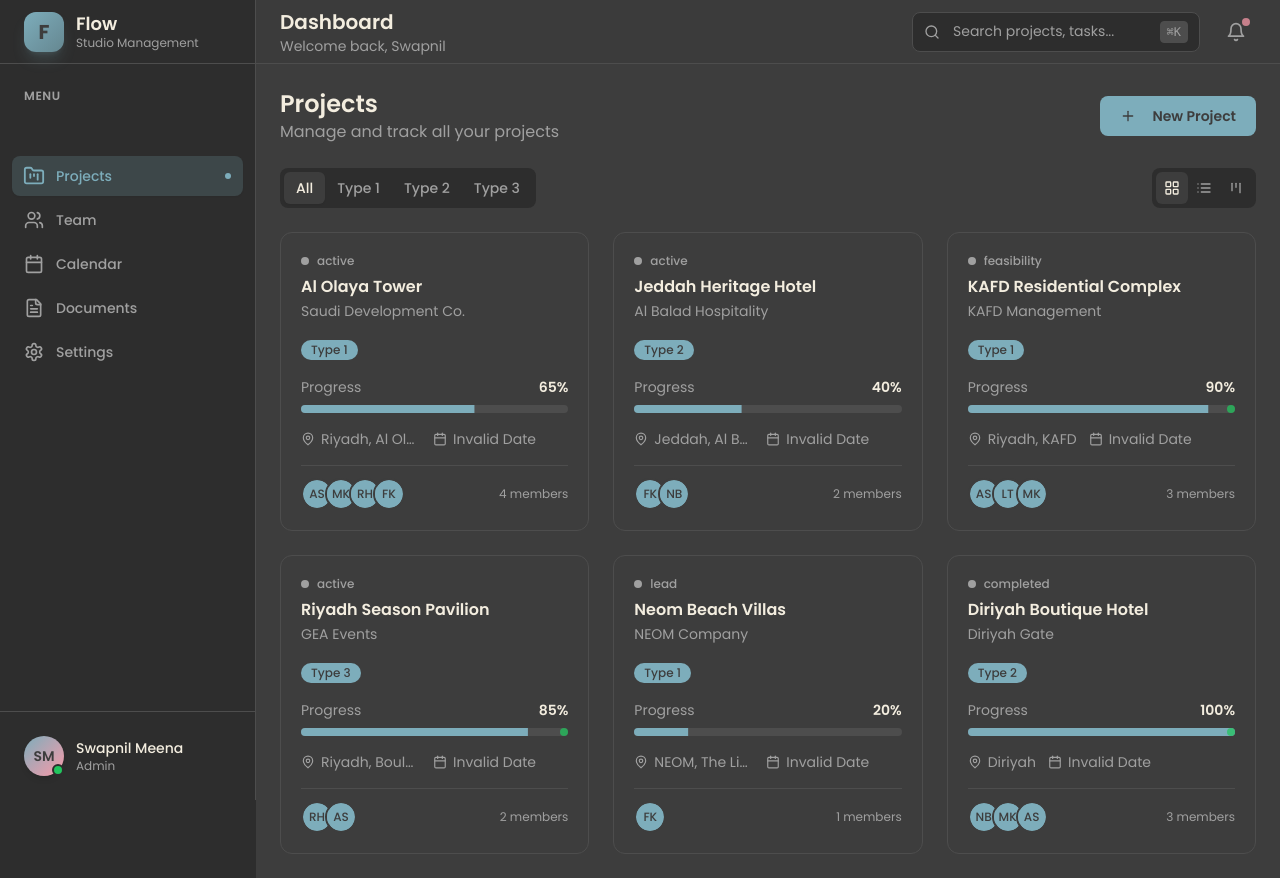
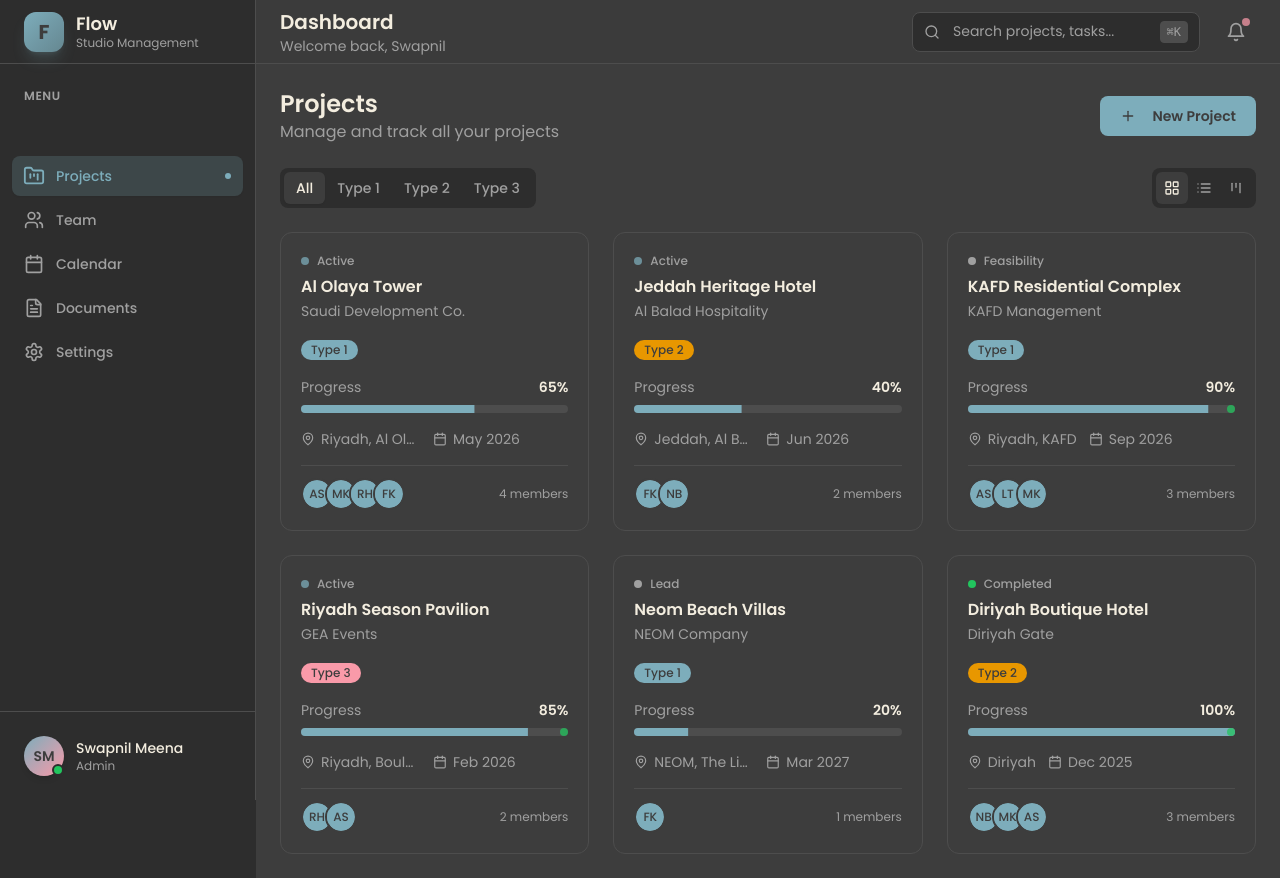
Before and after one commit to smeena-lgtm/flow-sms, a Next.js app: page /projects in a window 1280 px wide. Built offline with nearby package versions, Linux system fonts and the light colour scheme.

Commit message:
Fix all type mismatches for Vercel build

```diff
--- a/src/app/projects/[id]/page.tsx
+++ b/src/app/projects/[id]/page.tsx
@@ -13,11 +13,11 @@ import { projects } from "@/lib/data"
 
 const getTypeBadgeVariant = (type: string) => {
   switch (type) {
-    case "Architecture":
+    case "Type 1":
       return "type1"
-    case "Interior":
+    case "Type 2":
       return "type2"
-    case "Engineering":
+    case "Type 3":
       return "type3"
     default:
       return "default"
--- a/src/components/projects/project-card.tsx
+++ b/src/components/projects/project-card.tsx
@@ -12,11 +12,11 @@ interface ProjectCardProps {
 
 const getTypeBadgeVariant = (type: Project["type"]) => {
   switch (type) {
-    case "Architecture":
+    case "Type 1":
       return "type1"
-    case "Interior":
+    case "Type 2":
       return "type2"
-    case "Engineering":
+    case "Type 3":
       return "type3"
     default:
       return "default"
@@ -25,17 +25,26 @@ const getTypeBadgeVariant = (type: Project["type"]) => {
 
 const getStatusColor = (status: Project["status"]) => {
   switch (status) {
-    case "Active":
+    case "active":
       return "bg-ocean-swell"
-    case "On Hold":
+    case "on-hold":
       return "bg-sunlight"
-    case "Completed":
+    case "completed":
       return "bg-green-500"
-    case "Planning":
+    case "lead":
+    case "feasibility":
       return "bg-text-secondary"
     default:
       return "bg-text-secondary"
   }
+}
+
+const statusLabels: Record<string, string> = {
+  "lead": "Lead",
+  "feasibility": "Feasibility",
+  "active": "Active",
+  "on-hold": "On Hold",
+  "completed": "Completed"
 }
 
 export function ProjectCard({ project }: ProjectCardProps) {
@@ -52,8 +61,8 @@ export function ProjectCard({ project }: ProjectCardProps) {
           <div className="flex items-start justify-between mb-4 pr-6">
             <div className="flex-1 min-w-0">
               <div className="flex items-center gap-2 mb-1.5">
-                <span className={`h-2 w-2 rounded-full ${getStatusColor(project.status)} ${project.status === "Active" ? "animate-pulse" : ""}`} />
-                <span className="text-xs text-text-secondary font-medium">{project.status}</span>
+                <span className={`h-2 w-2 rounded-full ${getStatusColor(project.status)} ${project.status === "active" ? "animate-pulse" : ""}`} />
+                <span className="text-xs text-text-secondary font-medium">{statusLabels[project.status] || project.status}</span>
               </div>
               <h3 className="font-semibold text-text-primary group-hover:text-ocean-swell transition-colors duration-200 truncate">
                 {project.name}
@@ -92,7 +101,7 @@ export function ProjectCard({ project }: ProjectCardProps) {
             <div className="flex items-center gap-1.5">
               <Calendar className="h-3.5 w-3.5" />
               <span>
-                {new Date(project.endDate).toLocaleDateString("en-US", {
+                {new Date(project.targetDate).toLocaleDateString("en-US", {
                   month: "short",
                   year: "numeric",
                 })}
```
